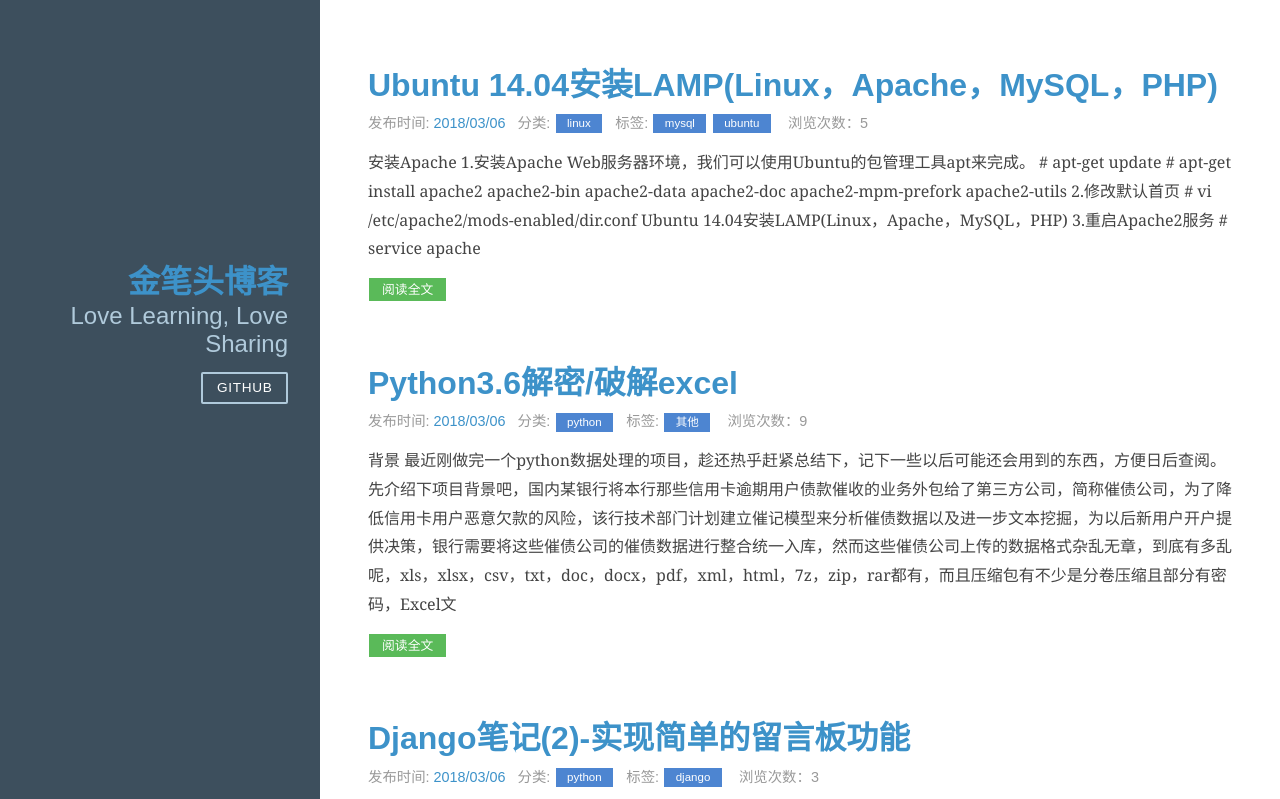
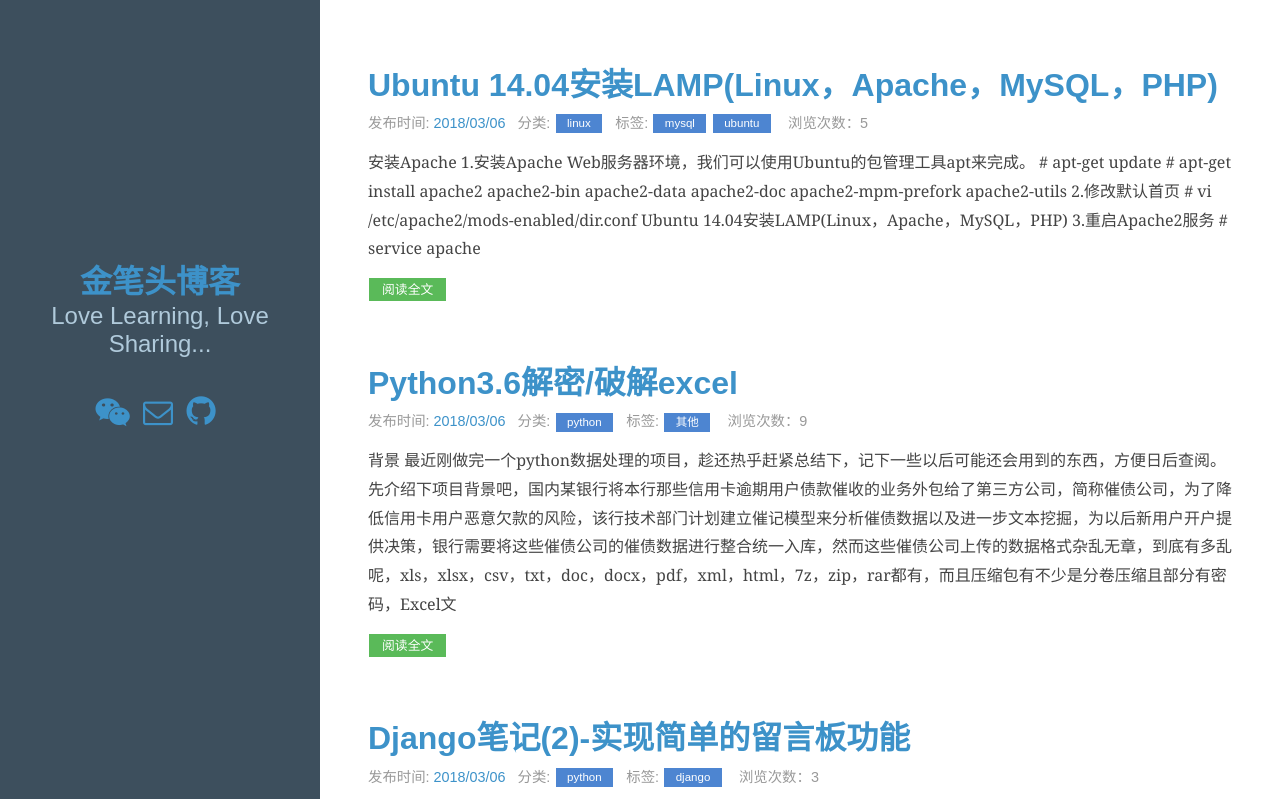
Before and after one commit to leeyis/jbt_blog, a Django app: page / in a window 1280 px wide. Shown: the top 799 px of the page. Run offline with Django 3.2, Linux system fonts and the light colour scheme; data comes from the database, SQL or seed files in the repository; parts of the project's set-up code (start-up, migrations or seed data) failed here and were passed over.

Commit message:
增加font awesome字体图标

```diff
--- a/templates/base.html
+++ b/templates/base.html
@@ -13,13 +13,32 @@
 <body>
 <div id="layout" class="pure-g">
     <div class="sidebar pure-u-1 pure-u-md-1-4">
-        <div class="header">
-            <h1 class="brand-title"><a href="{% url 'home' %}">金笔头博客</a></h1>
-            <h2 class="brand-tagline">Love Learning, Love Sharing</h2>
+        <div class="header" style="text-align: center">
+            <h1 class="brand-title"><a href="{% url 'home' %}" style="text-decoration: none">金笔头博客</a></h1>
+            <h2 class="brand-tagline">Love Learning, Love Sharing...</h2>
             <nav class="nav">
                 <ul class="nav-list">
                     <li class="nav-item">
-                        <a class="pure-button" href="https://github.com/leeyis/">Github</a>
+                        {% for category in category_list %}
+                            <a class="pure-button" href="{% url 'category_menu' id=category.id %}" style="text-decoration: none">{{ category }}</a>
+                        {% endfor %}&nbsp;
+                    </li>
+                </ul>
+                <br>
+                <ul class="nav-list">
+                    <li>
+                        <a href="#" style="text-decoration: none">
+                            <i class="fa fa-weixin" style="font-size: 30px" aria-hidden="true" title="微信公众号"></i>
+                        </a>
+                        &nbsp;
+                        <a href=mailto:jinbitou@126.com style="text-decoration: none">
+                            <i class="fa fa-envelope-o" style="font-size: 30px" aria-hidden="true" title="邮箱"></i>
+                        </a>
+                        &nbsp;
+                        <a href="https://github.com/leeyis/" style="text-decoration: none" title="Github">
+                            <i class="fa fa-github" style="font-size: 34px" aria-hidden="true"></i>
+                        </a>
+                        &nbsp;
                     </li>
                 </ul>
             </nav>
```
